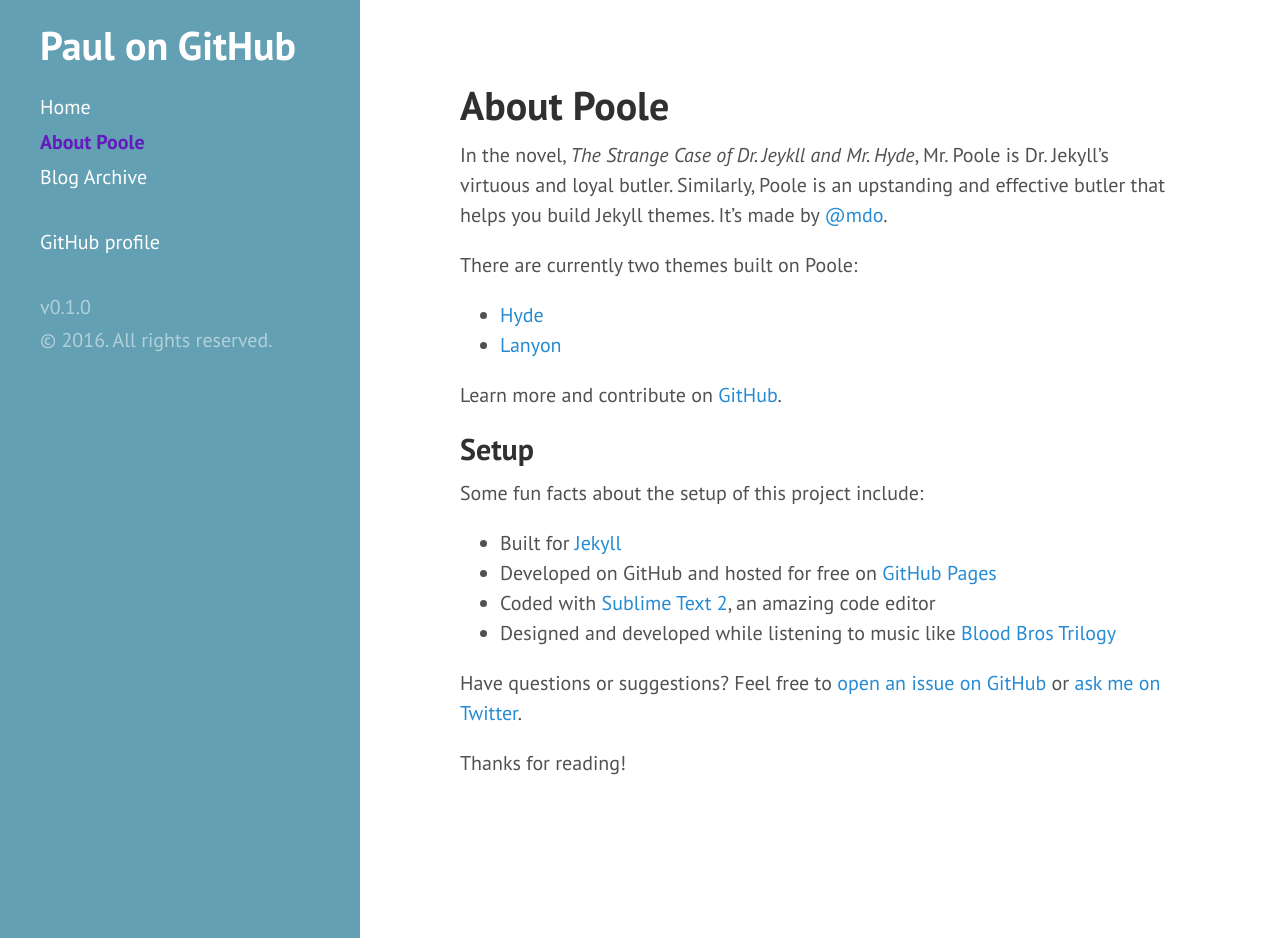
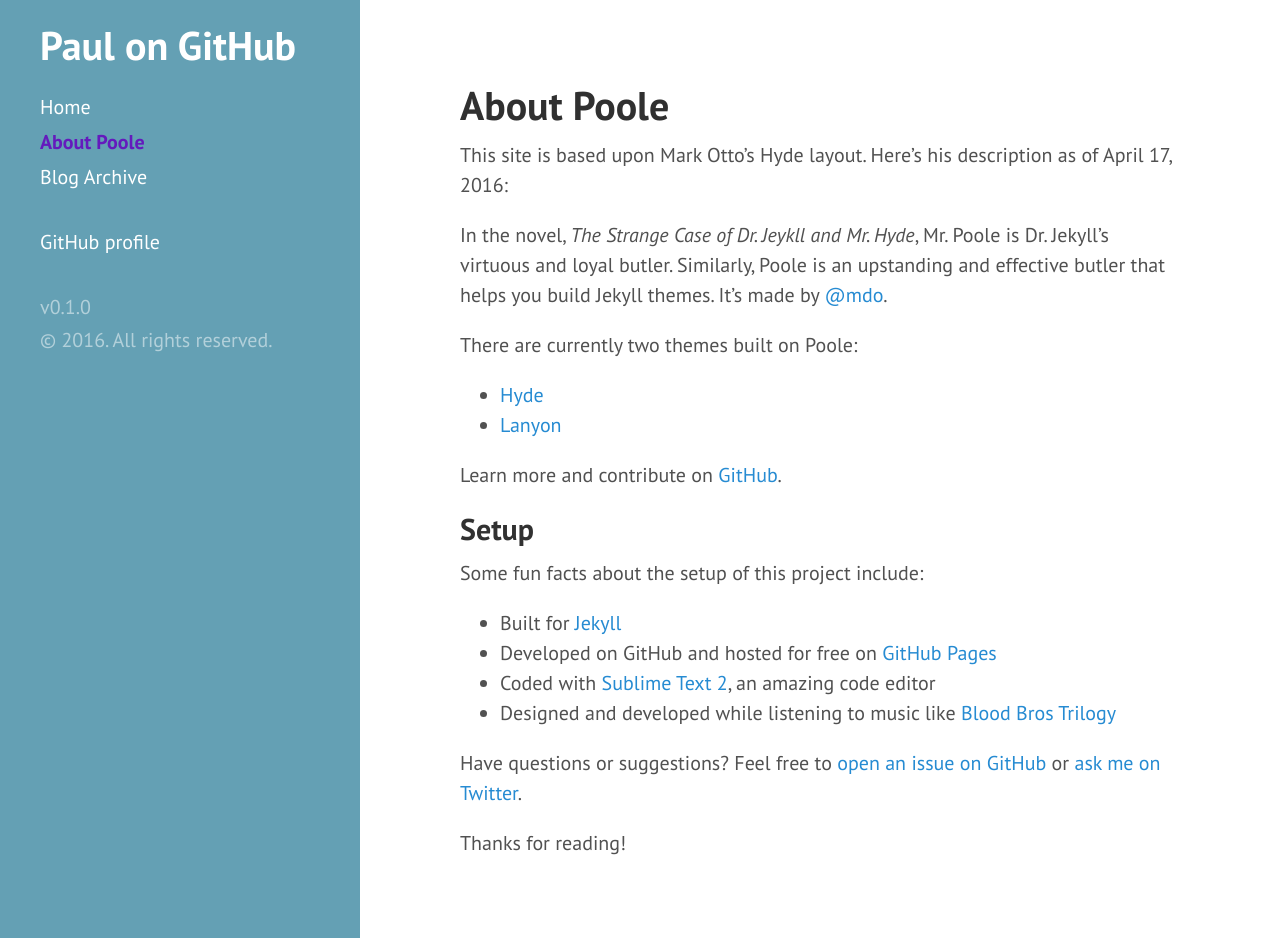
Before and after one commit to phively/phively.ghithub.io, a Jekyll site: the page built from about-poole.md, in a window 1280 px wide and 938 px high. Built offline with Jekyll 4.4.1, drawn with Linux system fonts in a browser that asks for light colours; Markdown is read by kramdown in place of the engine named in the settings.

Commit message:
Reformat dates to M dd, yyyy

```diff
--- a/_layouts/post.html
+++ b/_layouts/post.html
@@ -4,7 +4,7 @@ layout: default
 
 <div class="post">
   <h1 class="post-title">{{ page.title }}</h1>
-  <span class="post-date">{{ page.date | date_to_string }}</span>
+  <span class="post-date">{{ page.date | date: "%B %d, %Y" }}</span>
   {{ content }}
 </div>
 
@@ -16,7 +16,7 @@ layout: default
         <h3>
           <a href="{{ post.url }}">
             {{ post.title }}
-            <small>{{ post.date | date_to_string }}</small>
+            <small>{{ post.date | date: "%B %d, %Y" }}</small>
           </a>
         </h3>
       </li>
--- a/about-poole.md
+++ b/about-poole.md
@@ -2,6 +2,8 @@
 layout: page
 title: About Poole
 ---
+
+This site is based upon Mark Otto's Hyde layout. Here's his description as of April 17, 2016:
 
 In the novel, *The Strange Case of Dr. Jeykll and Mr. Hyde*, Mr. Poole is Dr. Jekyll's virtuous and loyal butler. Similarly, Poole is an upstanding and effective butler that helps you build Jekyll themes. It's made by [@mdo](https://twitter.com/mdo).
 
```
Also changed, not shown: archive.md (added, +8 -0 lines), blog.md (deleted, +0 -8 lines).
